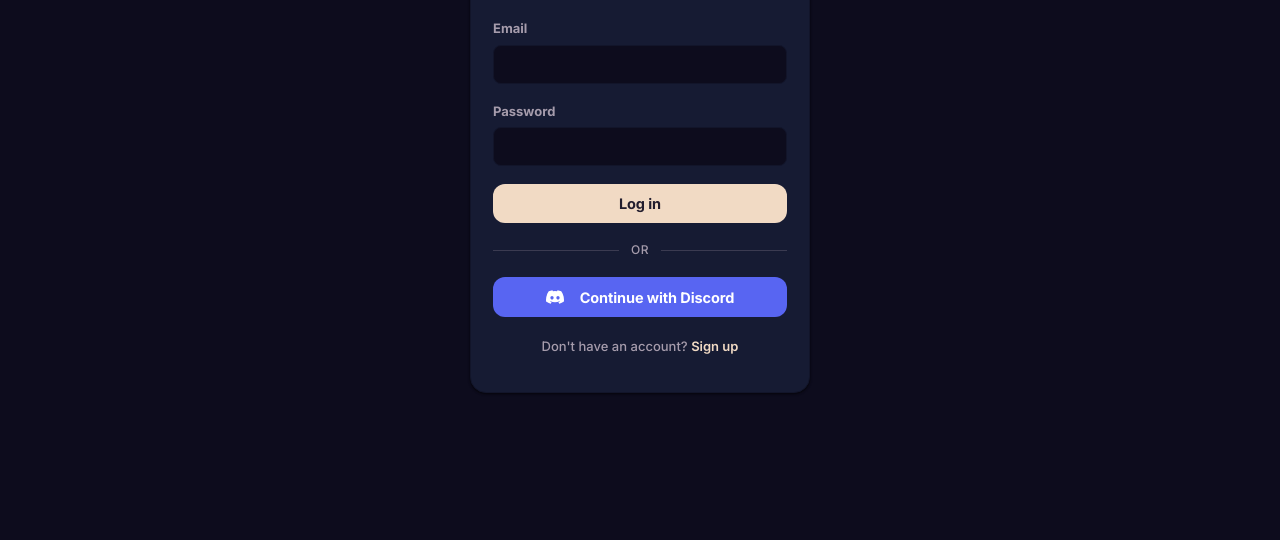
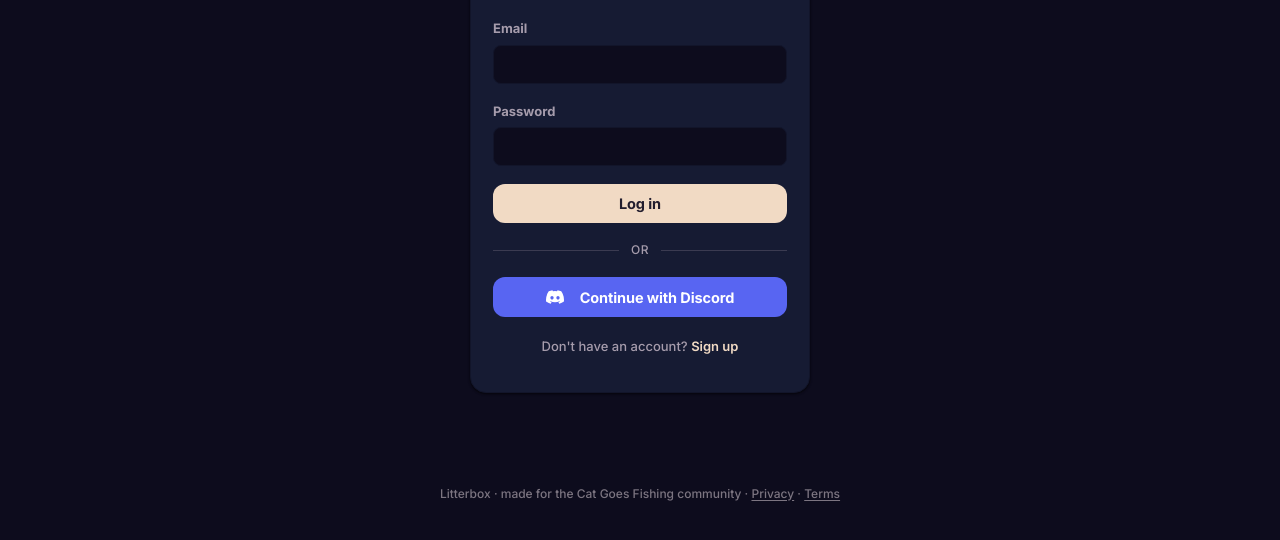
Before and after one commit to bananasplit2931/LItterbox, a plain HTML site: page login.html in a window 1280 px wide. Shown: the part 214-754 px from the top of the page. Drawn offline with nearby package versions, Linux system fonts and the light colour scheme.

Commit message:
Update login.html

```diff
--- a/login.html
+++ b/login.html
@@ -86,5 +86,8 @@ showMessage("Logged in, redirecting…", "success");
 window.location.href = "upload.html";
 });
 </script>
+
+<footer class="site-footer">Litterbox &middot; made for the Cat Goes Fishing community &middot; <a href="privacy.html">Privacy</a> &middot; <a href="terms.html">Terms</a></footer>
+
 </body>
 </html>
```
